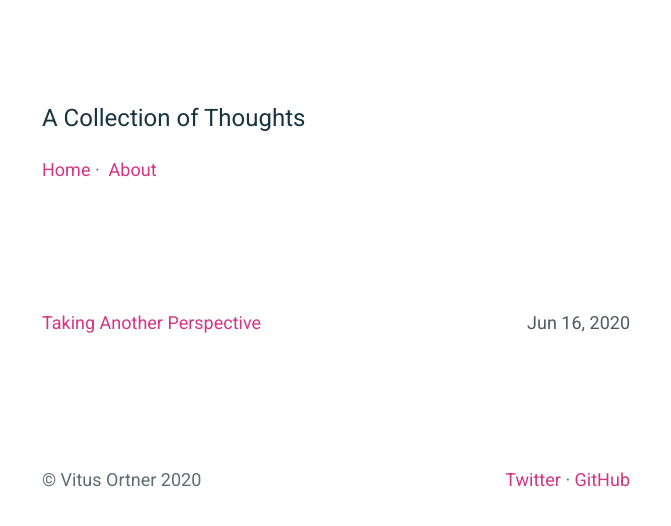
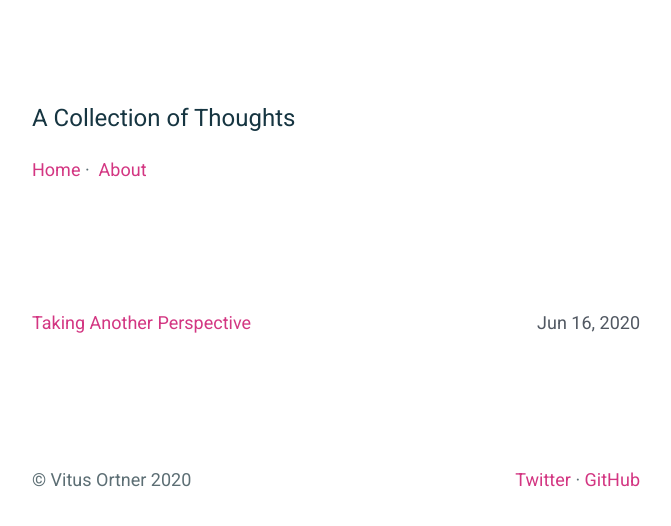
Before and after one commit to vitusortner/vitus.dev, a Jekyll site: the page built from index.html, in a window 1280 px wide. Shown: the top 526 px of the page, without its empty margins (304-975 px from the left). Built offline with Jekyll 4.4.1, drawn with Linux system fonts in a browser that asks for light colours.

Commit message:
Give content a bit more space

```diff
--- a/_sass/utilities/_layout.scss
+++ b/_sass/utilities/_layout.scss
@@ -3,7 +3,7 @@
    ========================================================================== */
 
 .u-container {
-    max-width: 62rem; // 620px
+    max-width: 64rem; // 640px
     margin-right: auto;
     margin-left: auto;
     padding-top: 10rem; // 100px
```
